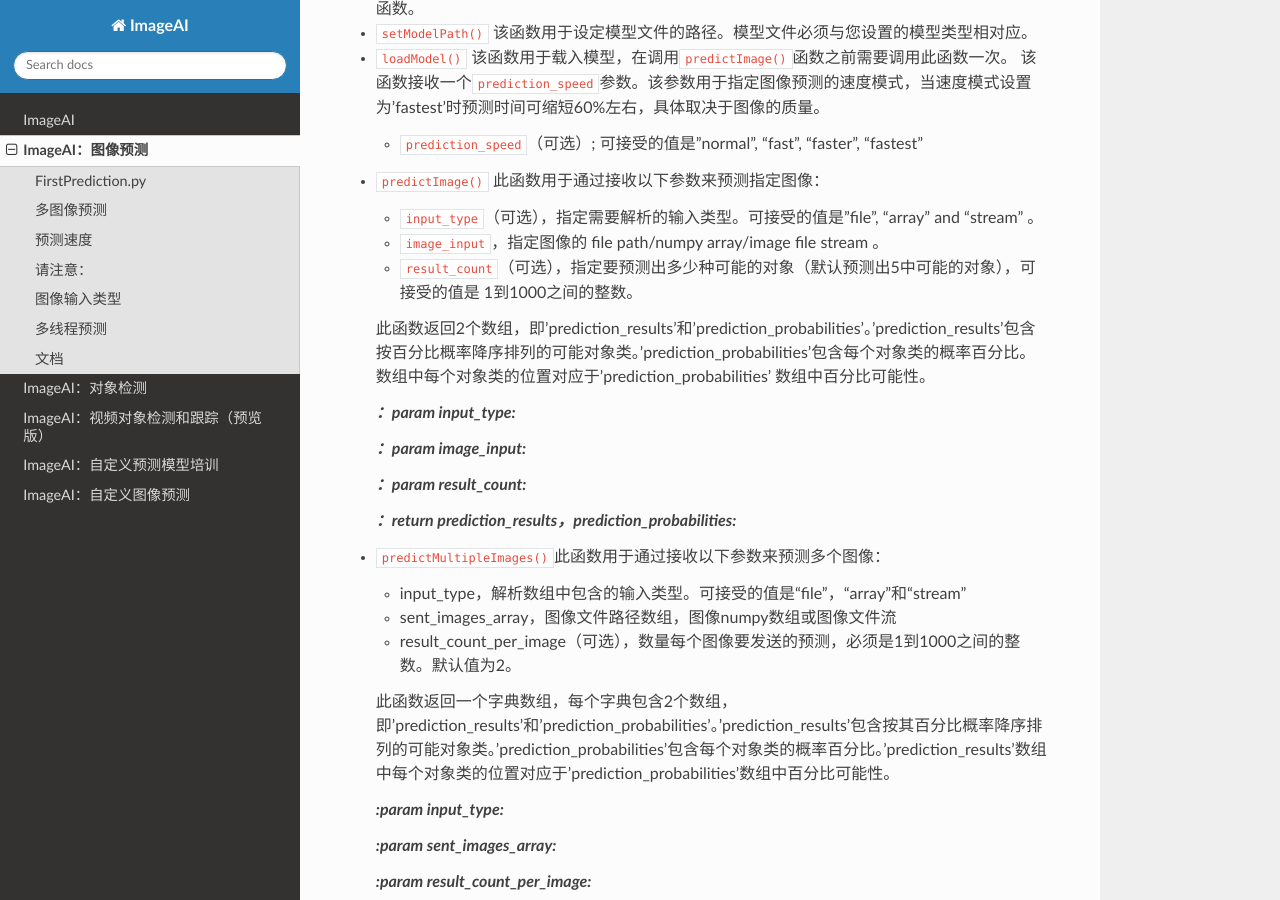
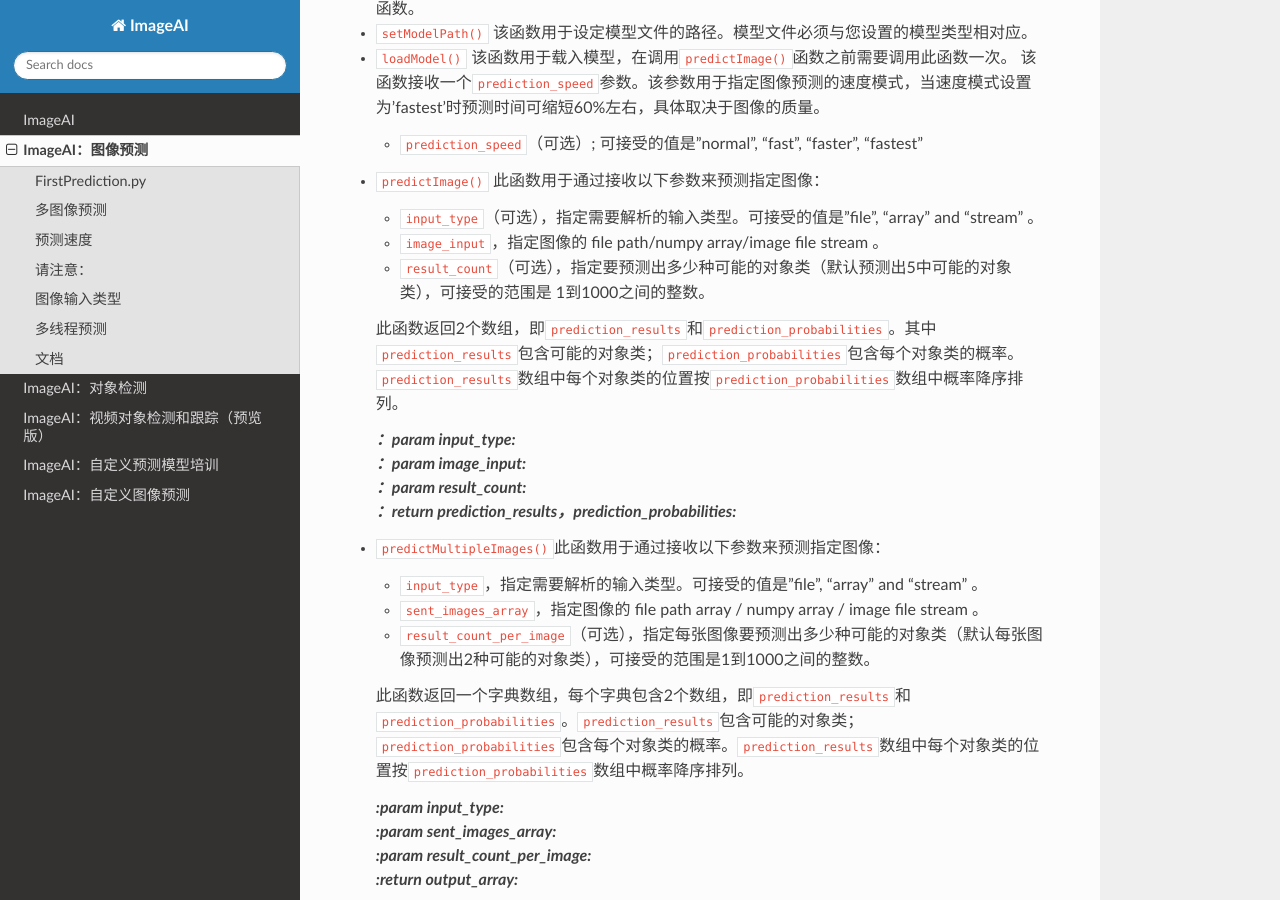
Before and after one commit to kangvcar/ImageAI_docs, a Sphinx documentation site: the page built from source/ImageAI_Image_Prediction.md, in a window 1280 px wide and 900 px high, scrolled down 7978 px. Built offline with Sphinx 7.4.7 and the Read the Docs theme 2.0.0, drawn with Linux system fonts in a browser that asks for light colours.

Commit message:
modify imageai

```diff
--- a/source/ImageAI_Image_Prediction.md
+++ b/source/ImageAI_Image_Prediction.md
@@ -316,31 +316,25 @@
 - `predictImage()` 此函数用于通过接收以下参数来预测指定图像：
     - `input_type`（可选），指定需要解析的输入类型。可接受的值是"file", "array" and "stream" 。
     - `image_input`，指定图像的 file path/numpy array/image file stream 。
-    - `result_count`（可选），指定要预测出多少种可能的对象（默认预测出5中可能的对象），可接受的值是
+    - `result_count`（可选），指定要预测出多少种可能的对象类（默认预测出5中可能的对象类），可接受的范围是
 1到1000之间的整数。
 
-    此函数返回2个数组，即'prediction_results'和'prediction_probabilities'。'prediction_results'包含按百分比概率降序排列的可能对象类。'prediction_probabilities'包含每个对象类的概率百分比。
-    数组中每个对象类的位置对应于'prediction_probabilities' 数组中百分比可能性。
+    此函数返回2个数组，即`prediction_results`和`prediction_probabilities`。其中`prediction_results`包含可能的对象类；`prediction_probabilities`包含每个对象类的概率。
+    `prediction_results`数组中每个对象类的位置按`prediction_probabilities`数组中概率降序排列。
 
-    _**：param input_type:**_
+    _**：param input_type:**_<br/>
+    _**：param image_input:**_<br/>
+    _**：param result_count:**_<br/>
+    _**：return prediction_results，prediction_probabilities:**_<br/>
 
-    _**：param image_input:**_
+- `predictMultipleImages()`此函数用于通过接收以下参数来预测指定图像：
+    - `input_type`，指定需要解析的输入类型。可接受的值是"file", "array" and "stream" 。
+    - `sent_images_array`，指定图像的 file path array / numpy array / image file stream 。
+    - `result_count_per_image`（可选），指定每张图像要预测出多少种可能的对象类（默认每张图像预测出2种可能的对象类），可接受的范围是1到1000之间的整数。
 
-    _**：param result_count:**_
+    此函数返回一个字典数组，每个字典包含2个数组，即`prediction_results`和`prediction_probabilities`。`prediction_results`包含可能的对象类；`prediction_probabilities`包含每个对象类的概率。`prediction_results`数组中每个对象类的位置按`prediction_probabilities`数组中概率降序排列。
 
-    _**：return prediction_results，prediction_probabilities:**_
-
-- `predictMultipleImages()`此函数用于通过接收以下参数来预测多个图像：
-    - input_type，解析数组中包含的输入类型。可接受的值是“file”，“array”和“stream”
-    - sent_images_array，图像文件路径数组，图像numpy数组或图像文件流
-    - result_count_per_image（可选），数量每个图像要发送的预测，必须是1到1000之间的整数。默认值为2。
-
-    此函数返回一个字典数组，每个字典包含2个数组，即'prediction_results'和'prediction_probabilities'。'prediction_results'包含按其百分比概率降序排列的可能对象类。'prediction_probabilities'包含每个对象类的概率百分比。'prediction_results'数组中每个对象类的位置对应于'prediction_probabilities'数组中百分比可能性。
-
-    **_:param input_type:_**
-
-    **_:param sent_images_array:_**
-
-    **_:param result_count_per_image:_**
-
-    **_:return output_array:_**
+    **_:param input_type:_**<br/>
+    **_:param sent_images_array:_**<br/>
+    **_:param result_count_per_image:_**<br/>
+    **_:return output_array:_**<br/>
```
Also changed, not shown: source/ImageAI.md (+11 -11 lines).
